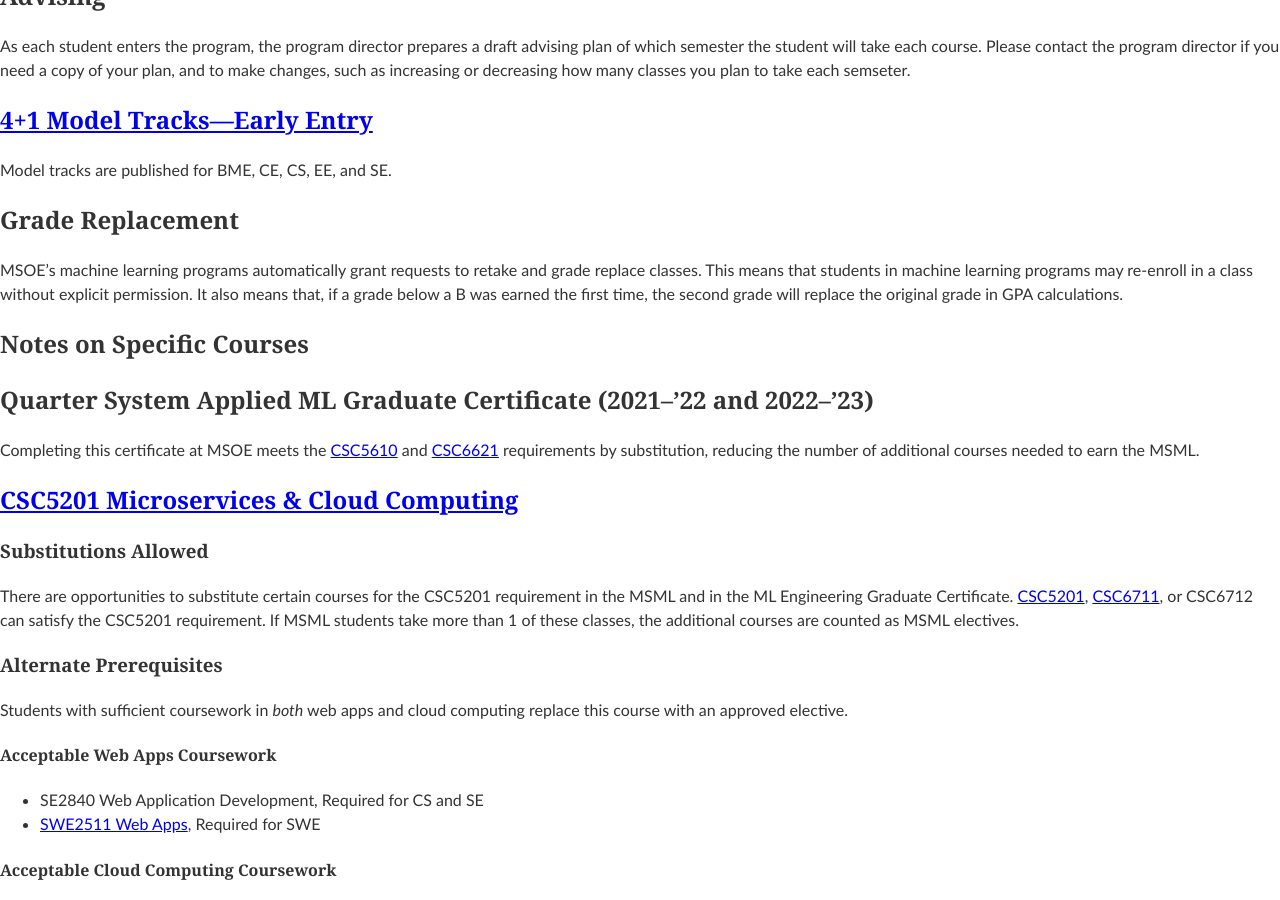
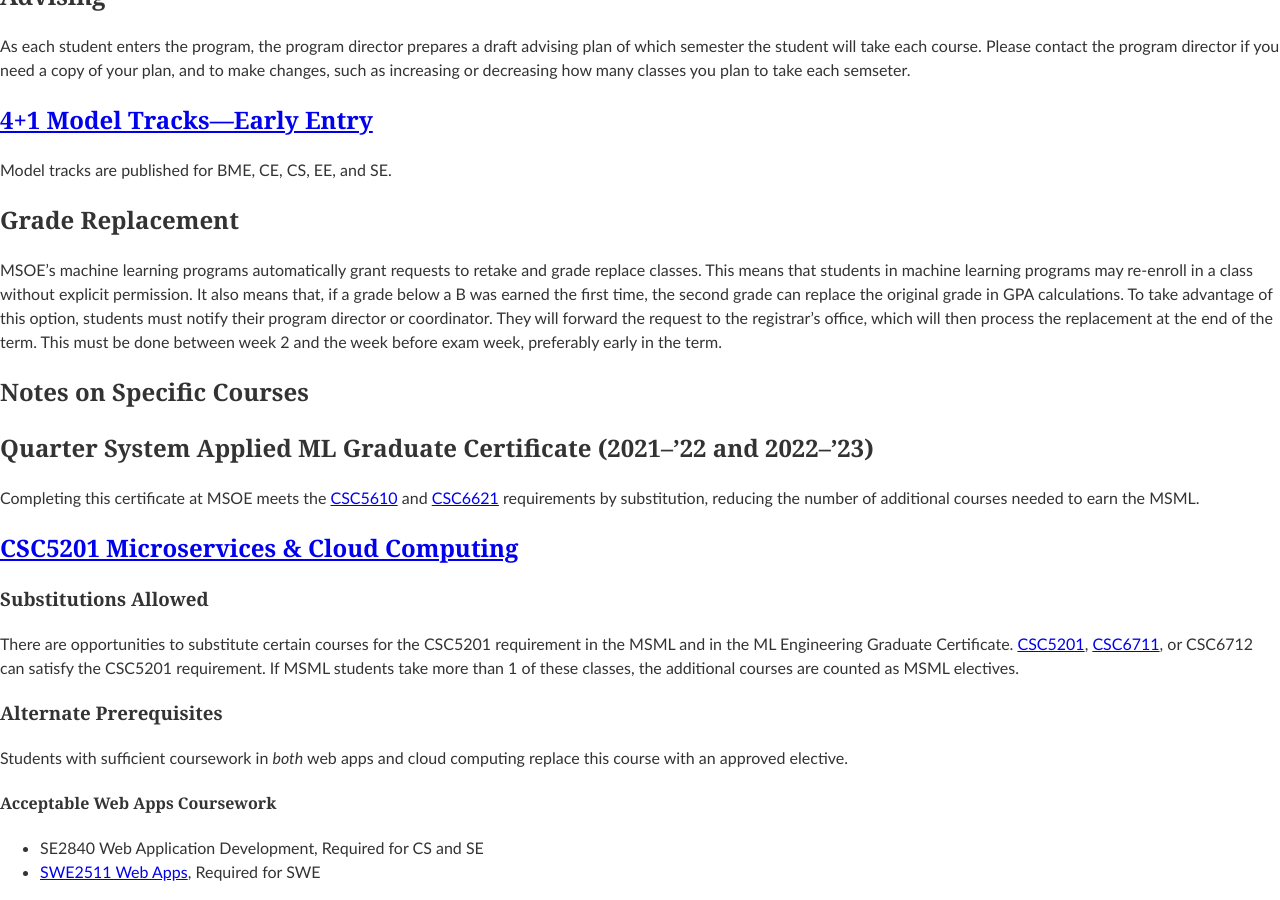
Before and after one commit to edurant/edurant.github.io, a Jekyll site: the page built from advising/msml.md, in a window 1280 px wide and 900 px high, scrolled down 3807 px. Built offline with Jekyll 4.4.1, drawn with Linux system fonts in a browser that asks for light colours; our own code applies the rules of GitHub Pages for plain Markdown files.

Commit message:
MSML: more grade replacement policy details

```diff
--- a/advising/msml.md
+++ b/advising/msml.md
@@ -108,7 +108,7 @@
 
 ## Grade Replacement
 
-MSOE's machine learning programs automatically grant requests to retake and grade replace classes. This means that students in machine learning programs may re-enroll in a class without explicit permission. It also means that, if a grade below a B was earned the first time, the second grade will replace the original grade in GPA calculations.
+MSOE's machine learning programs automatically grant requests to retake and grade replace classes. This means that students in machine learning programs may re-enroll in a class without explicit permission. It also means that, if a grade below a B was earned the first time, the second grade can replace the original grade in GPA calculations. To take advantage of this option, students must notify their program director or coordinator. They will forward the request to the registrar's office, which will then process the replacement at the end of the term. This must be done between week 2 and the week before exam week, preferably early in the term.
 
 # Notes on Specific Courses
 
```
